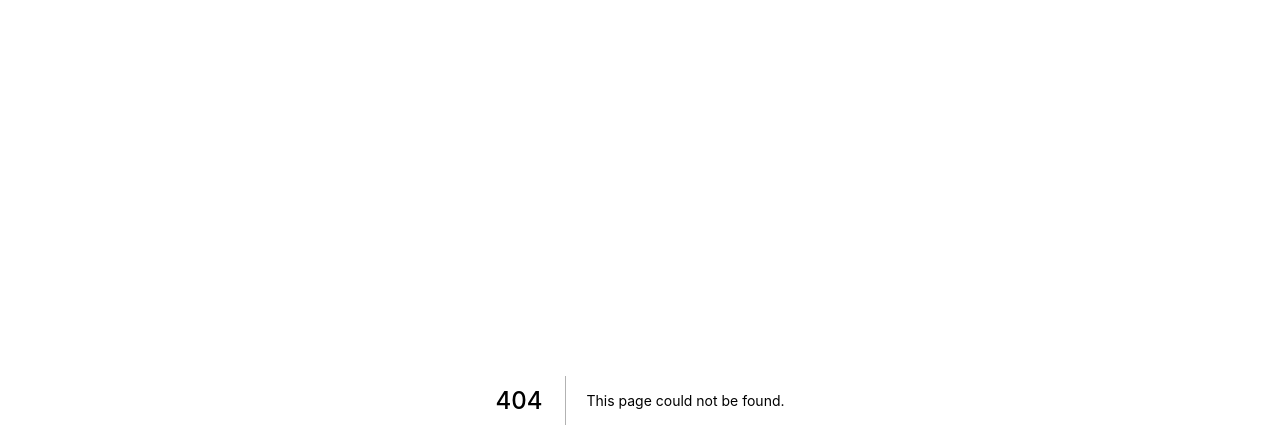
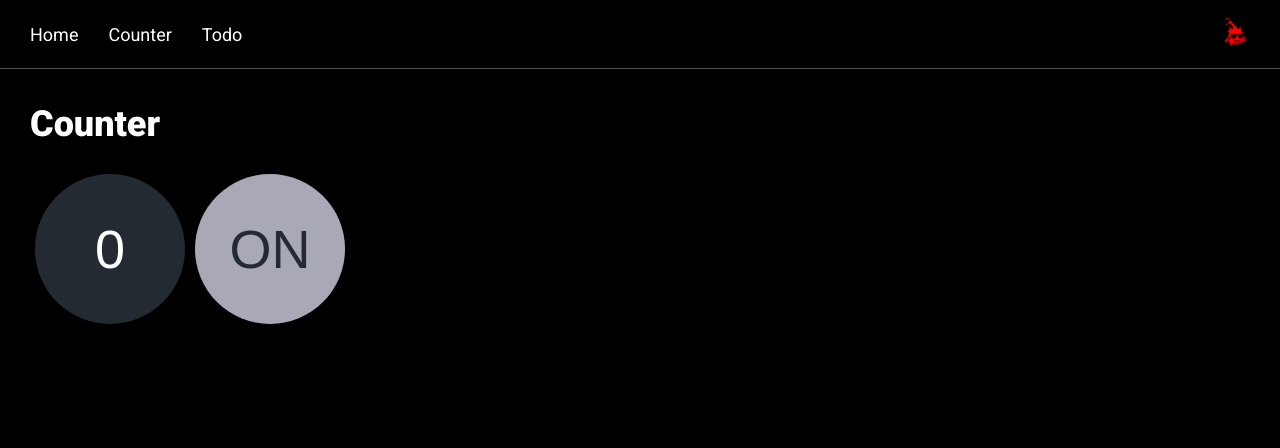
Before and after one commit to ImNotRog/GunnHacks-8.0-React-Demo, a Next.js app: page /counter in a window 1280 px wide. Before the commit this address had no page. Shown: the top 448 px of the page. Built offline with nearby package versions, Linux system fonts and the light colour scheme.

Commit message:
Style todo and add counter

```diff
--- a/components/nav.js
+++ b/components/nav.js
@@ -4,7 +4,8 @@ import styles from '../styles/nav.module.css';
 export default function Nav() {
     return <div className={styles.nav}>
         <Link href="/"><div>Home</div></Link>
+        <Link href="/counter"><div>Counter</div></Link>
         <Link href="/todo"><div>Todo</div></Link>
-        <img src={"/lambdacool.png"} width={30} height={30} />
+        <a href="https://www.gunnhacks.com/"><img src={"/lambdacool.png"} width={30} height={30} /></a>
     </div>
 }
--- /dev/null
+++ b/pages/counter.js
@@ -0,0 +1,37 @@
+import Head from "next/head";
+import { useState } from "react";
+import Nav from "../components/nav";
+import styles from "../styles/counter.module.css";
+
+export default function Counter() {
+
+    const [counter, setCounter] = useState(0);
+    const [on, setOn] = useState(true);
+
+    return <div>
+
+        <Head>
+            <title>Counter Demo</title>
+        </Head>
+
+        <Nav />
+
+        <div className={styles.main}>
+            <h1>Counter</h1>
+
+            <button
+                onClick={() => setCounter(counter + 1)}
+                className={styles.button}
+            >
+                {counter}
+            </button>
+
+            <button
+                onClick={() => setOn(!on)}
+                className={on ? styles.on : styles.off}
+            >
+                {on ? 'ON' : 'OFF'}
+            </button>
+        </div>
+    </div>
+}
--- a/pages/index.js
+++ b/pages/index.js
@@ -16,7 +16,7 @@ export default function Home() {
 			<Nav />
 			<div className={styles.main}>
 				<div className={styles.header}>
-					<div className={styles.subtitle}><span className={styles.gunn}>Gunn</span>Hacks 8.0</div>
+					<div className={styles.subtitle}><a href="https://www.gunnhacks.com/"><span className={styles.gunn}>Gunn</span>Hacks 8.0</a></div>
 					<div className={styles.title}><span className={styles.react}>React</span> Workshop</div>
 				</div>
 
--- a/pages/todo.js
+++ b/pages/todo.js
@@ -37,8 +37,10 @@ export default function Todo () {
         <div className={styles.main}>
 
             <Head>
-                <title>Todo</title>
+                <title>Todo Demo</title>
             </Head>
+
+            <h1>Todo App</h1>
 
             <div className={styles.list}>
                 {todos.map((a,i) =>
@@ -56,6 +58,7 @@ export default function Todo () {
             <div className={styles.footer}>
                 <input
                     value={text}
+                    placeholder="Add a Task!"
                     onChange={(e) => setText(e.target.value)}
                     onKeyPress={(e) => e.key === 'Enter' ? addItem() : null}
                     className={styles.input} />
--- /dev/null
+++ b/styles/counter.module.css
@@ -0,0 +1,24 @@
+
+.main {
+  padding: 10px 30px 30px 30px;
+}
+
+.button, .off, .on {
+	border: none;
+	width: 150px;
+	height: 150px;
+	border-radius: 100%;
+	font-size: 3rem;
+	cursor: pointer;
+	margin: 5px;
+}
+
+.button, .off {
+	background-color: #242A32;
+	color: white;
+}
+
+.on {
+	background-color: #A8A8B7;
+	color: #242A32;
+}
--- a/styles/nav.module.css
+++ b/styles/nav.module.css
@@ -5,12 +5,14 @@
     gap: 30px;
     padding: 17px 30px;
     border-bottom: 1px solid #ffffff55;
+    position: relative;
+    z-index: 2;
 }
 
 .nav div {
     cursor: pointer;
 }
 
-.nav img {
+.nav *:last-child {
     margin-left: auto;
 }
--- a/styles/todo.module.css
+++ b/styles/todo.module.css
@@ -1,20 +1,20 @@
 
 .main {
-    padding: 20px;
+    padding: 10px 30px 30px 30px;
 }
 
 .list {
     display: flex;
     flex-direction: column;
-    gap: 5px;
-    margin-bottom: 10px;
+    gap: 15px;
+    margin-bottom: 20px;
 }
 
 .item {
     display: flex;
     flex-direction: row;
     align-items: center;
-    gap: 5px;
+    gap: 10px;
 }
 
 .checkbox {
@@ -34,7 +34,8 @@
     font-size: 1rem;
     outline: none;
     border: none;
-    background-color: rgb(179, 179, 179);
+    background-color: #242A32;
+    color: white;
     padding: 10px;
     border-radius: 5px;
 }
```
